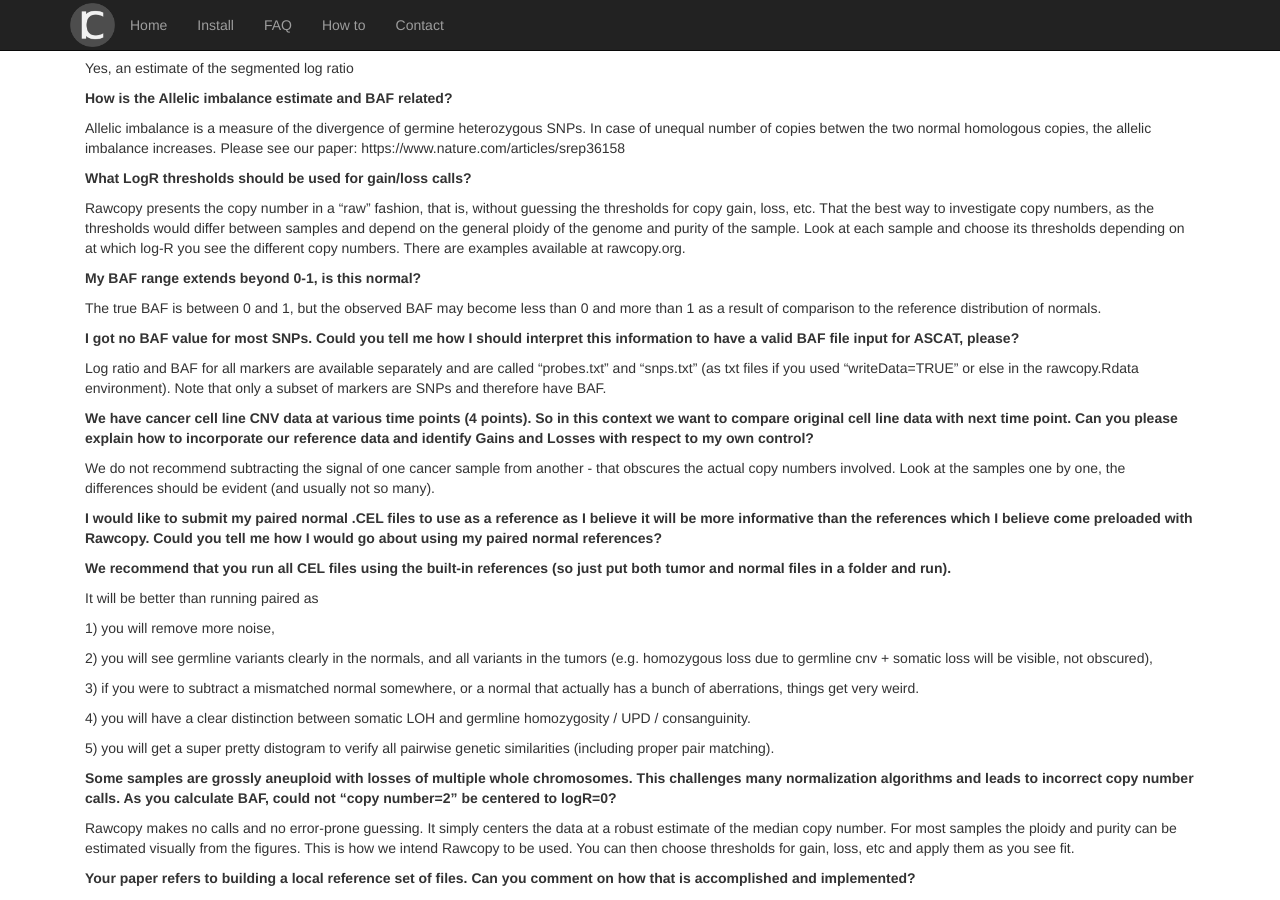
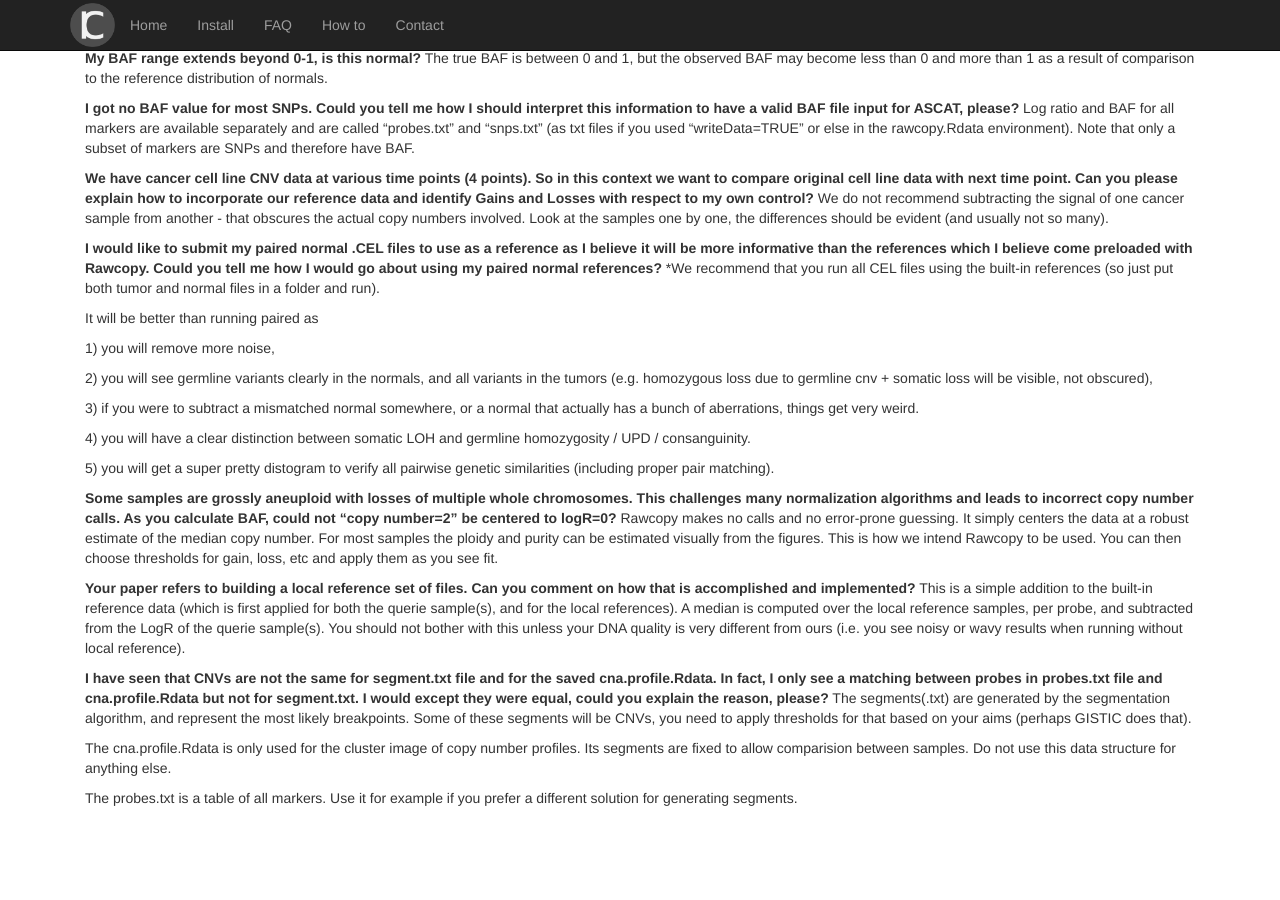
Before and after one commit to rawcopy/rawcopy.github.io, a Jekyll site: the page built from FAQ.md, in a window 1280 px wide and 900 px high, scrolled down 452 px. Built offline with Jekyll 4.4.1, drawn with Linux system fonts in a browser that asks for light colours; nearby versions of some CDN libraries; after the commit the page ends 1310 px from its top, so only the background shows below that.

Commit message:
Update FAQ.md

```diff
--- a/FAQ.md
+++ b/FAQ.md
@@ -7,74 +7,62 @@ title:  'FAQ'
 
 
 **What is the genome build used in rawcopy package?**
-
 Hg19.
 
 
 
 **I would like to use the rawcopy on another array (600k affymetrix maize array). But affxparser failes to parse the header of the CEL file. Are you familiar with any methods to get rawcopy working anyway?**
-
 Sorry but it won't work for any array other than SNP6 and CytoScan.
 
 
 
 **Can this software analyze affymetrix (thermofisher) OncoScan files as well?**
-
 Oncoscan is a very different technology and is not supported in Rawcopy. But affymetrix should have a standard software available.
 
 
 
 **Which column represents Log R ratios for the given sample in the segment2 file?**
-
 The column with the sample name.
 
 
 
 **Where can I find the results of Log R ration and BAF in the output files?**
-
 You can use writeData=TRUE to write them to text files.
 
 
 
 **In the file of segments.txt, does the results in colunm "Value" mean the same as "mean" in output of PSCBS?**
-
 Yes, an estimate of the segmented log ratio
 
 
 
 **How is the Allelic imbalance estimate and BAF related?**
-
 Allelic imbalance is a measure of the divergence of germine heterozygous SNPs. In case of unequal number of copies betwen the two normal homologous copies, the allelic imbalance increases. Please see our paper: https://www.nature.com/articles/srep36158
 
 
 
 **What LogR thresholds should be used for gain/loss calls?**
-
 Rawcopy presents the copy number in a "raw" fashion, that is, without guessing the thresholds for copy gain, loss, etc. That the best way to investigate copy numbers, as the thresholds would differ between samples and depend on the general ploidy of the genome and purity of the sample. Look at each sample and choose its thresholds depending on at which log-R you see the different copy numbers. There are examples available at rawcopy.org.
 
 
 
 **My BAF range extends beyond 0-1, is this normal?**
-
 The true BAF is between 0 and 1, but the observed BAF may become less than 0 and more than 1 as a result of comparison to the reference distribution of normals.
 
 
 
 **I got no BAF value for most SNPs. Could you tell me how I should interpret this information to have a valid BAF file input for ASCAT, please?**
-
 Log ratio and BAF for all markers are available separately and are called "probes.txt" and "snps.txt" (as txt files if you used "writeData=TRUE" or else in the rawcopy.Rdata environment). Note that only a subset of markers are SNPs and therefore have BAF.
 
 
 
 **We have cancer cell line CNV data at various time points (4 points). So in this context we want to compare original cell line data with next time point. Can you please explain how to incorporate our reference data and identify Gains and Losses with respect to my own control?**
-
 We do not recommend subtracting the signal of one cancer sample from another - that obscures the actual copy numbers involved. Look at the samples one by one, the differences should be evident (and usually not so many).
 
 
 
 **I would like to submit my paired normal .CEL files to use as a reference as I believe it will be more informative than the references which I believe come preloaded with Rawcopy.  Could you tell me how I would go about using my paired normal references?**
-
-**We recommend that you run all CEL files using the built-in references (so just put both tumor and normal files in a folder and run).**
+*We recommend that you run all CEL files using the built-in references (so just put both tumor and normal files in a folder and run).
 
 It will be better than running paired as
 
@@ -91,19 +79,16 @@ It will be better than running paired as
 
 
 **Some samples are grossly aneuploid with losses of multiple whole chromosomes. This challenges many normalization algorithms and leads to incorrect copy number calls. As you calculate BAF, could not "copy number=2" be centered to logR=0?**
-
 Rawcopy makes no calls and no error-prone guessing. It simply centers the data at a robust estimate of the median copy number. For most samples the ploidy and purity can be estimated visually from the figures. This is how we intend Rawcopy to be used. You can then choose thresholds for gain, loss, etc and apply them as you see fit.
 
 
 
 **Your paper refers to building a local reference set of files. Can you comment on how that is accomplished and implemented?**
-
 This is a simple addition to the built-in reference data (which is first applied for both the querie sample(s), and for the local references). A median is computed over the local reference samples, per probe, and subtracted from the LogR of the querie sample(s). You should not bother with this unless your DNA quality is very different from ours (i.e. you see noisy or wavy results when running without local reference).
 
 
 
 **I have seen that CNVs are not the same for segment.txt file and for the saved cna.profile.Rdata. In fact, I only see a matching between probes in probes.txt file and cna.profile.Rdata but not for segment.txt. I would except they were equal, could you explain the reason, please?**
-
 The segments(.txt) are generated by the segmentation algorithm, and represent the most likely breakpoints. Some of these segments will be CNVs, you need to apply thresholds for that based on your aims (perhaps GISTIC does that).
 
 The cna.profile.Rdata is only used for the cluster image of copy number profiles. Its segments are fixed to allow comparision between samples. Do not use this data structure for anything else.
```
